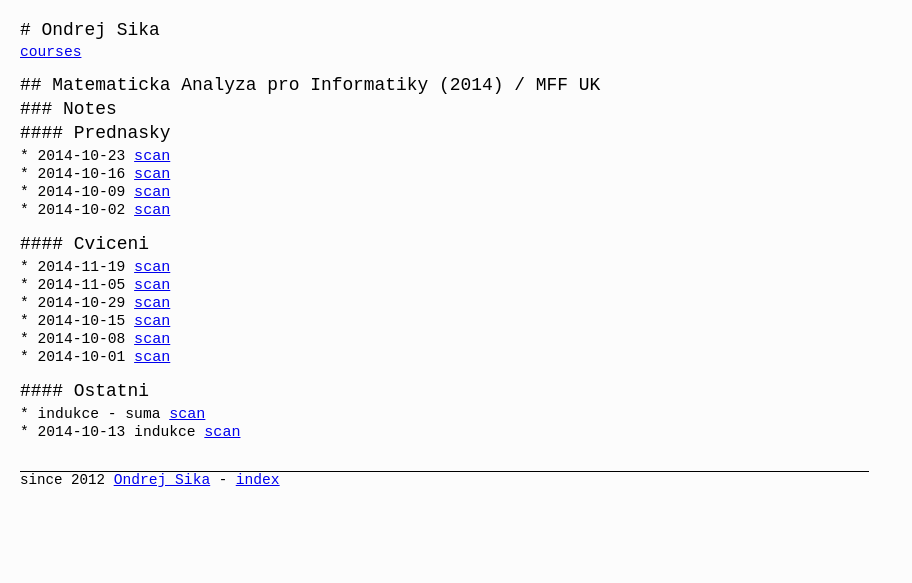
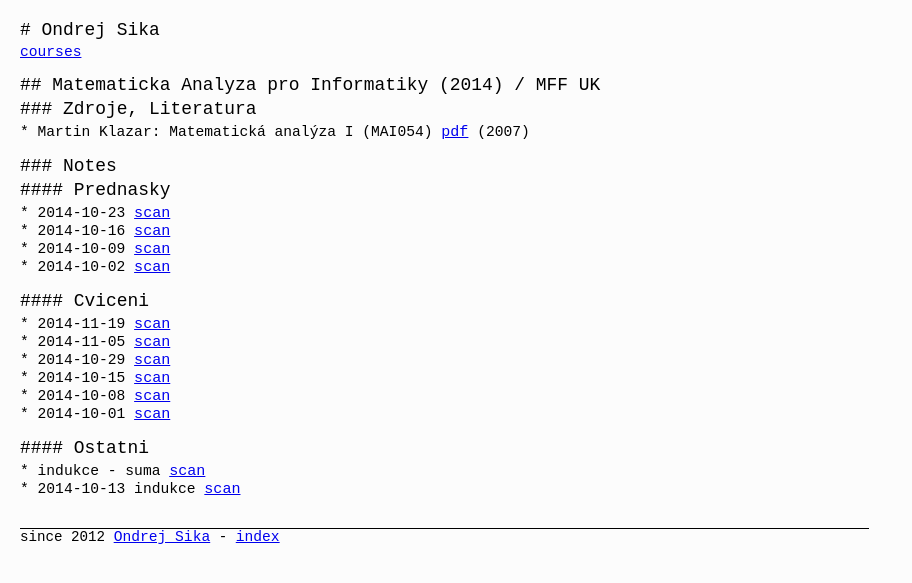
Before and after one commit to ondrejsika/ondrejsika.com, a Jekyll site: the page built from edu/mff/courses/2014-matematicka-analyza-pro-informatiky.md, in a window 1280 px wide. Shown: the top 583 px of the page, without its empty margins (0-912 px from the left). Built offline with Jekyll 4.4.1, drawn with Linux system fonts in a browser that asks for light colours; Markdown is read by kramdown in place of the engine named in the settings; comment, search, counter and statistics services are not loaded.

Commit message:
add skripta pro MA

```diff
--- a/edu/mff/courses/2014-matematicka-analyza-pro-informatiky.md
+++ b/edu/mff/courses/2014-matematicka-analyza-pro-informatiky.md
@@ -6,6 +6,11 @@
 [courses](.)
 
 ## {{ page.title }}
+
+### Zdroje, Literatura
+
+* Martin Klazar: Matematická analýza I (MAI054) [pdf](http://kam.mff.cuni.cz/~klazar/analyzaI.pdf) (2007)
+
 
 ### Notes
 
```
